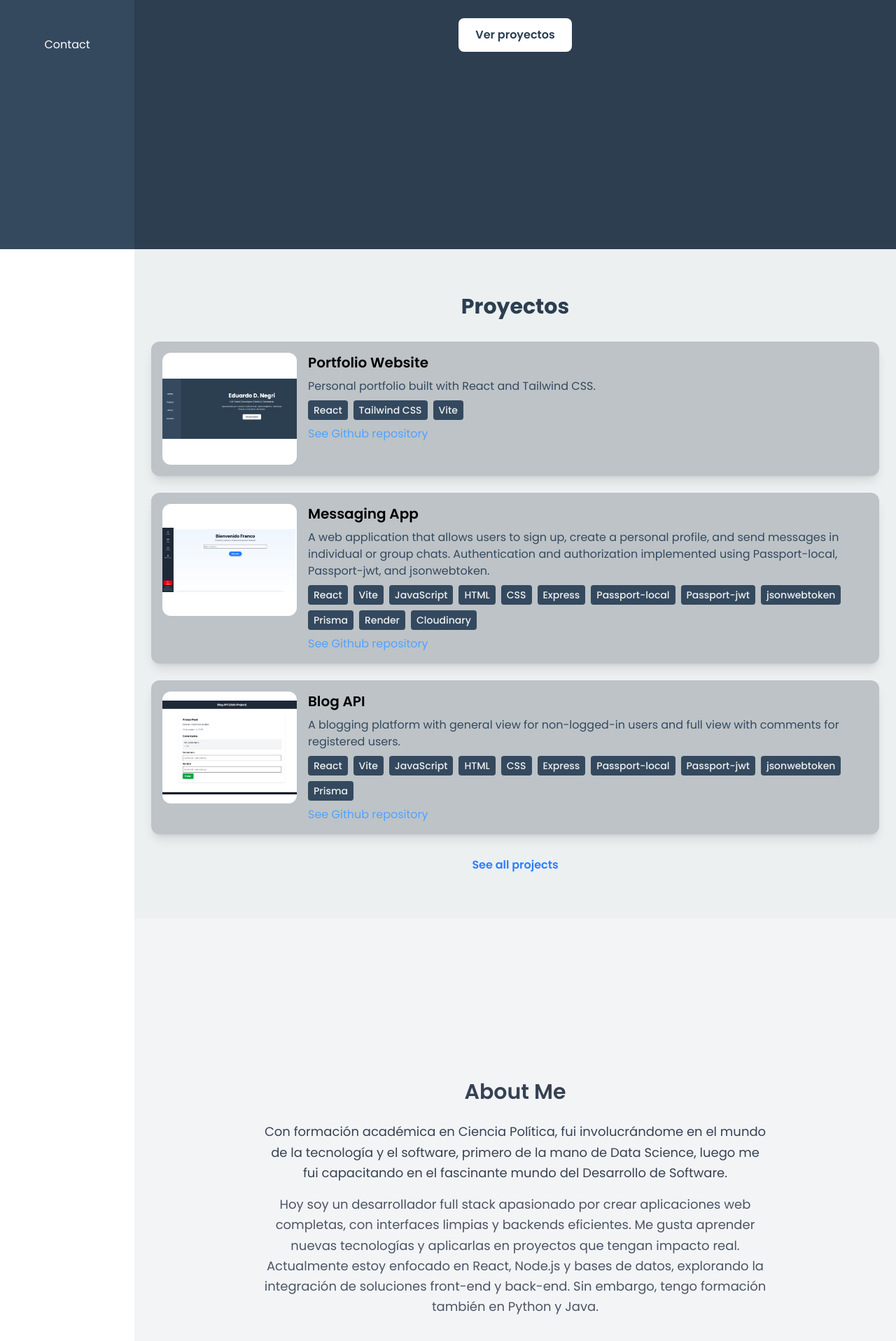
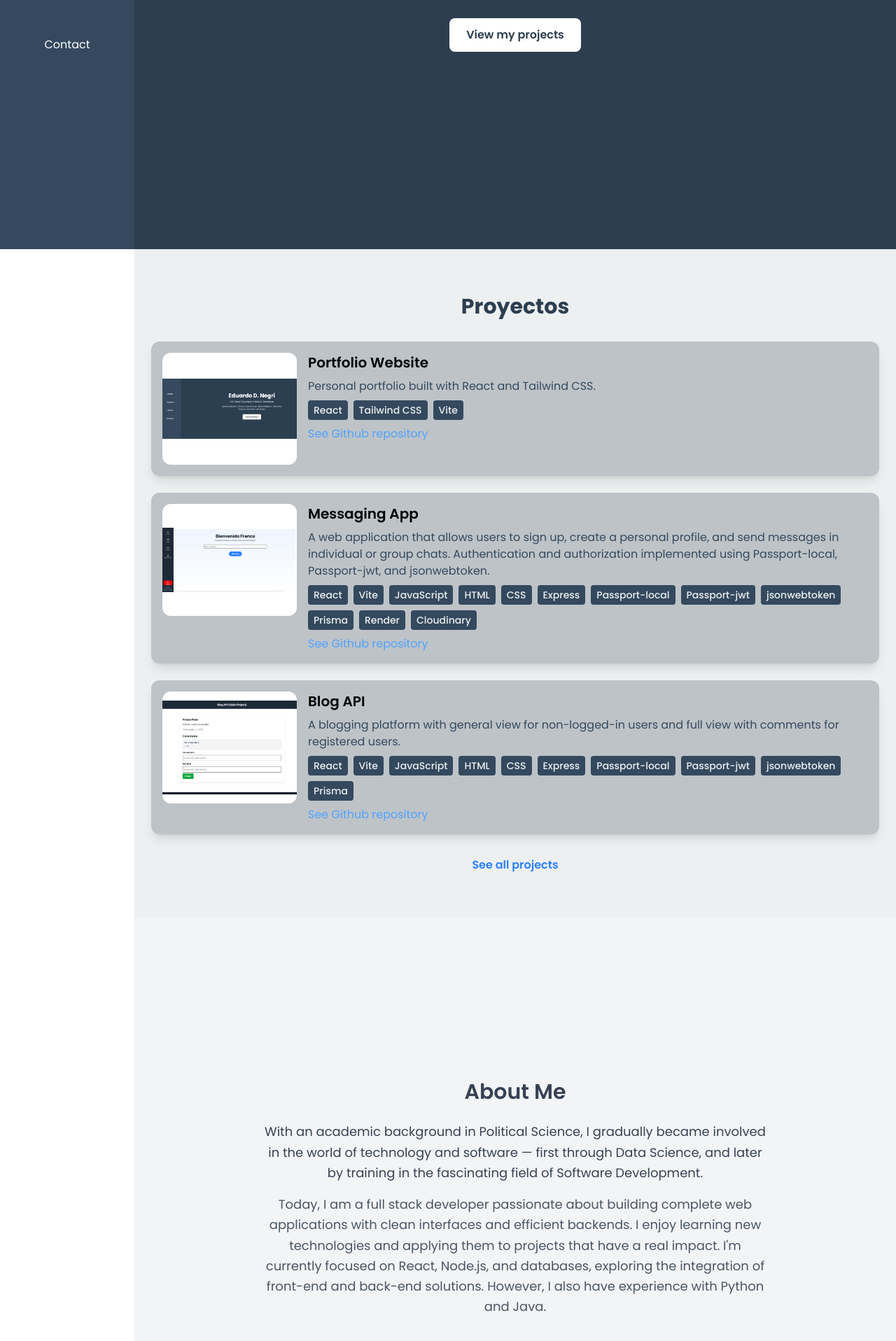
Before and after one commit to edu8686/portfolio-web-2025, a React (Vite) app: page / in a window 1280 px wide. Shown: the part 444-2360 px from the top of the page at 70% size. Built offline with nearby package versions, Linux system fonts and the light colour scheme.

Commit message:
Texts modifications

```diff
--- a/src/components/Hero.jsx
+++ b/src/components/Hero.jsx
@@ -13,14 +13,13 @@ const Hero = ({ onClickCTA }) => {
         Full Stack Developer | Web & Database
       </h2>
       <p className="text-gray-300 mt-4 max-w-xl">
-        Apasionado por construir aplicaciones web completas, interfaces limpias
-        y backends eficientes.
+        Passionate about building full web applications, clean interfaces, and efficient backends.
       </p>
       <button
         onClick={onClickCTA}
         className="mt-8 bg-white text-[#2C3E50] font-semibold px-6 py-3 rounded-lg hover:bg-gray-300 transition"
       >
-        Ver proyectos
+        View my projects
       </button>
     </section>
   );
--- a/src/pages/About.jsx
+++ b/src/pages/About.jsx
@@ -7,17 +7,19 @@ const About = () => {
       <h2 className="text-3xl font-semibold text-gray-700 mb-6">About Me</h2>
       <div className="space-y-4">
         <p className="text-gray-700 text-lg leading-relaxed">
-          Con formación académica en Ciencia Política, fui involucrándome en
-          el mundo de la tecnología y el software, primero de la mano de Data Science,
-          luego me fui capacitando en el fascinante mundo del Desarrollo de Software.
+          With an academic background in Political Science, I gradually became
+          involved in the world of technology and software — first through Data
+          Science, and later by training in the fascinating field of Software
+          Development.
         </p>
+
         <p className="text-gray-600 text-lg leading-relaxed">
-          Hoy soy un desarrollador full stack apasionado por crear aplicaciones web
-          completas, con interfaces limpias y backends eficientes. Me gusta
-          aprender nuevas tecnologías y aplicarlas en proyectos que tengan
-          impacto real. Actualmente estoy enfocado en React, Node.js y bases de
-          datos, explorando la integración de soluciones front-end y back-end. Sin embargo,
-          tengo formación también en Python y Java.
+          Today, I am a full stack developer passionate about building complete
+          web applications with clean interfaces and efficient backends. I enjoy
+          learning new technologies and applying them to projects that have a
+          real impact. I'm currently focused on React, Node.js, and databases,
+          exploring the integration of front-end and back-end solutions.
+          However, I also have experience with Python and Java.
         </p>
       </div>
     </div>
```
